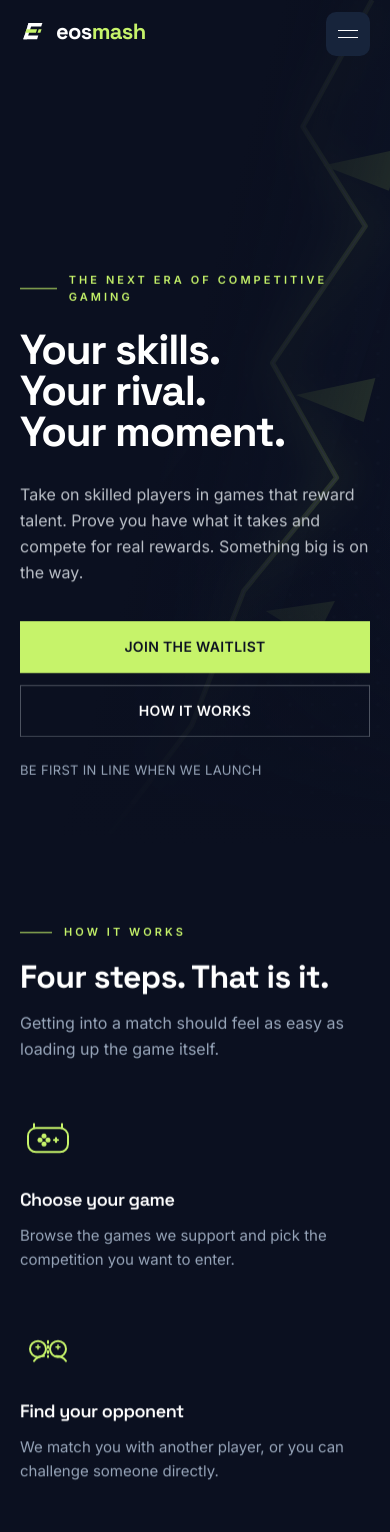
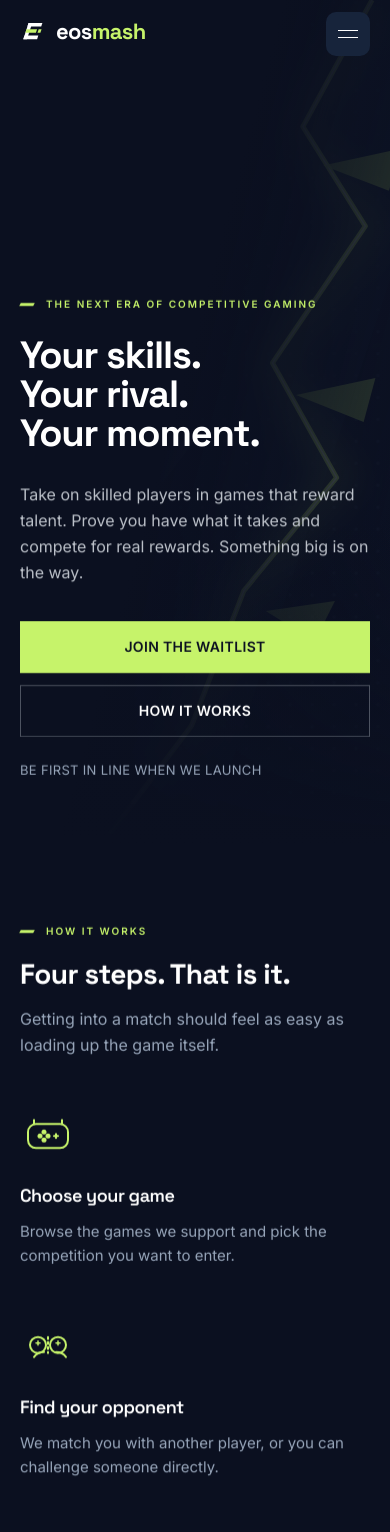
Before and after one commit to rosina4555-sudo/eosmash, a Vue app: page / in a window 390 px wide. Shown: the top 1532 px of the page. Built offline with nearby package versions, Linux system fonts and the light colour scheme.

Commit message:
chore: remove flank lines and adjust font style and size on mobile

```diff
--- a/src/components/sections/FAQSection.vue
+++ b/src/components/sections/FAQSection.vue
@@ -53,16 +53,16 @@ const faqs = [
         :style="headerStyle"
       >
         <div class="mb-5 flex items-center gap-3">
-          <span class="h-px w-8 bg-electric-lime" aria-hidden="true" />
+          <span class="block h-[3px] w-3.5 -skew-x-[28deg] bg-electric-lime" aria-hidden="true" />
           <p
-            class="text-[11px] font-semibold uppercase tracking-[0.28em] text-electric-lime md:text-xs"
+            class="text-[10px] font-semibold uppercase tracking-[0.2em] text-electric-lime md:text-xs md:tracking-[0.28em]"
           >
             FAQ
           </p>
         </div>
         <h2
           id="faq-heading"
-          class="text-[32px] font-bold leading-[1.05] tracking-[-0.02em] text-pure-white md:text-[42px] lg:text-[48px]"
+          class="text-[28px] font-bold leading-[1.1] tracking-[-0.02em] text-pure-white md:text-[42px] lg:text-[48px]"
         >
           Questions people ask.
         </h2>
--- a/src/components/sections/FinalCTA.vue
+++ b/src/components/sections/FinalCTA.vue
@@ -20,7 +20,7 @@ function scrollToWaitlist() {
         <div class="mb-6 flex items-center justify-center gap-3">
           <span class="h-px w-8 bg-electric-lime" aria-hidden="true" />
           <p
-            class="text-[11px] font-semibold uppercase tracking-[0.28em] text-electric-lime md:text-xs"
+            class="text-[10px] font-semibold uppercase tracking-[0.2em] text-electric-lime md:text-xs md:tracking-[0.28em]"
           >
             Last chance
           </p>
@@ -28,7 +28,7 @@ function scrollToWaitlist() {
         </div>
         <h2
           id="final-cta-heading"
-          class="text-[34px] font-bold leading-[1.05] tracking-[-0.02em] text-pure-white md:text-[48px]"
+          class="text-[30px] font-bold leading-[1.1] tracking-[-0.02em] text-pure-white md:text-[48px]"
         >
           Think you have what it takes?
         </h2>
--- a/src/components/sections/GameCategories.vue
+++ b/src/components/sections/GameCategories.vue
@@ -47,16 +47,16 @@ const categories = [
       >
         <div class="max-w-xl">
           <div class="mb-5 flex items-center gap-3">
-            <span class="h-px w-8 bg-electric-lime" aria-hidden="true" />
+            <span class="block h-[3px] w-3.5 -skew-x-[28deg] bg-electric-lime" aria-hidden="true" />
             <p
-              class="text-[11px] font-semibold uppercase tracking-[0.28em] text-electric-lime md:text-xs"
+              class="text-[10px] font-semibold uppercase tracking-[0.2em] text-electric-lime md:text-xs md:tracking-[0.28em]"
             >
               Games
             </p>
           </div>
           <h2
             id="games-heading"
-            class="text-[32px] font-bold leading-[1.05] tracking-[-0.02em] text-pure-white md:text-[42px] lg:text-[48px]"
+            class="text-[28px] font-bold leading-[1.1] tracking-[-0.02em] text-pure-white md:text-[42px] lg:text-[48px]"
           >
             What you will play.
           </h2>
--- a/src/components/sections/HeroSection.vue
+++ b/src/components/sections/HeroSection.vue
@@ -69,9 +69,9 @@ function scrollTo(id: string) {
           :class="{ 'is-visible': eyebrowVisible }"
           :style="eyebrowStyle"
         >
-          <span class="h-px w-10 bg-electric-lime" aria-hidden="true" />
+          <span class="block h-[3px] w-3.5 -skew-x-[28deg] bg-electric-lime" aria-hidden="true" />
           <p
-            class="text-[11px] font-semibold uppercase tracking-[0.28em] text-electric-lime md:text-xs"
+            class="text-[10px] font-semibold uppercase tracking-[0.2em] text-electric-lime md:text-xs md:tracking-[0.28em]"
           >
             The next era of competitive gaming
           </p>
@@ -80,7 +80,7 @@ function scrollTo(id: string) {
         <h1
           id="hero-heading"
           :ref="titleRef"
-          class="text-[42px] font-bold leading-[0.98] tracking-[-0.03em] text-pure-white md:text-[64px] lg:text-[76px]"
+          class="text-[38px] font-bold leading-[1.02] tracking-[-0.03em] text-pure-white md:text-[64px] lg:text-[76px]"
           :class="{ 'is-visible': titleVisible }"
           :style="titleStyle"
         >
--- a/src/components/sections/HowItWorks.vue
+++ b/src/components/sections/HowItWorks.vue
@@ -43,16 +43,16 @@ const steps = [
         :style="headerStyle"
       >
         <div class="mb-5 flex items-center gap-3">
-          <span class="h-px w-8 bg-electric-lime" aria-hidden="true" />
+          <span class="block h-[3px] w-3.5 -skew-x-[28deg] bg-electric-lime" aria-hidden="true" />
           <p
-            class="text-[11px] font-semibold uppercase tracking-[0.28em] text-electric-lime md:text-xs"
+            class="text-[10px] font-semibold uppercase tracking-[0.2em] text-electric-lime md:text-xs md:tracking-[0.28em]"
           >
             How it works
           </p>
         </div>
         <h2
           id="how-heading"
-          class="text-[32px] font-bold leading-[1.05] tracking-[-0.02em] text-pure-white md:text-[42px] lg:text-[48px]"
+          class="text-[28px] font-bold leading-[1.1] tracking-[-0.02em] text-pure-white md:text-[42px] lg:text-[48px]"
         >
           Four steps. That is it.
         </h2>
--- a/src/components/sections/WaitlistSection.vue
+++ b/src/components/sections/WaitlistSection.vue
@@ -27,16 +27,16 @@ const { setRef, isVisible, style } = useReveal()
 
           <div class="mt-4">
             <div class="mb-5 flex items-center gap-3">
-              <span class="h-px w-8 bg-electric-lime" aria-hidden="true" />
+              <span class="block h-[3px] w-3.5 -skew-x-[28deg] bg-electric-lime" aria-hidden="true" />
               <p
-                class="text-[11px] font-semibold uppercase tracking-[0.28em] text-electric-lime md:text-xs"
+                class="text-[10px] font-semibold uppercase tracking-[0.2em] text-electric-lime md:text-xs md:tracking-[0.28em]"
               >
                 Early access
               </p>
             </div>
             <h2
               id="waitlist-heading"
-              class="text-[32px] font-bold leading-[1.05] tracking-[-0.02em] text-pure-white md:text-[40px]"
+              class="text-[28px] font-bold leading-[1.1] tracking-[-0.02em] text-pure-white md:text-[40px]"
             >
               Join the waitlist.
             </h2>
--- a/src/components/sections/WhyEosmash.vue
+++ b/src/components/sections/WhyEosmash.vue
@@ -49,16 +49,16 @@ function scrollToWaitlist() {
           :style="leftStyle"
         >
           <div class="mb-5 flex items-center gap-3">
-            <span class="h-px w-8 bg-electric-lime" aria-hidden="true" />
+            <span class="block h-[3px] w-3.5 -skew-x-[28deg] bg-electric-lime" aria-hidden="true" />
             <p
-              class="text-[11px] font-semibold uppercase tracking-[0.28em] text-electric-lime md:text-xs"
+              class="text-[10px] font-semibold uppercase tracking-[0.2em] text-electric-lime md:text-xs md:tracking-[0.28em]"
             >
               Why Eosmash
             </p>
           </div>
           <h2
             id="why-heading"
-            class="text-[32px] font-bold leading-[1.05] tracking-[-0.02em] text-pure-white md:text-[42px] lg:text-[46px]"
+            class="text-[28px] font-bold leading-[1.1] tracking-[-0.02em] text-pure-white md:text-[42px] lg:text-[46px]"
           >
             Why settle for casual?
           </h2>
```
